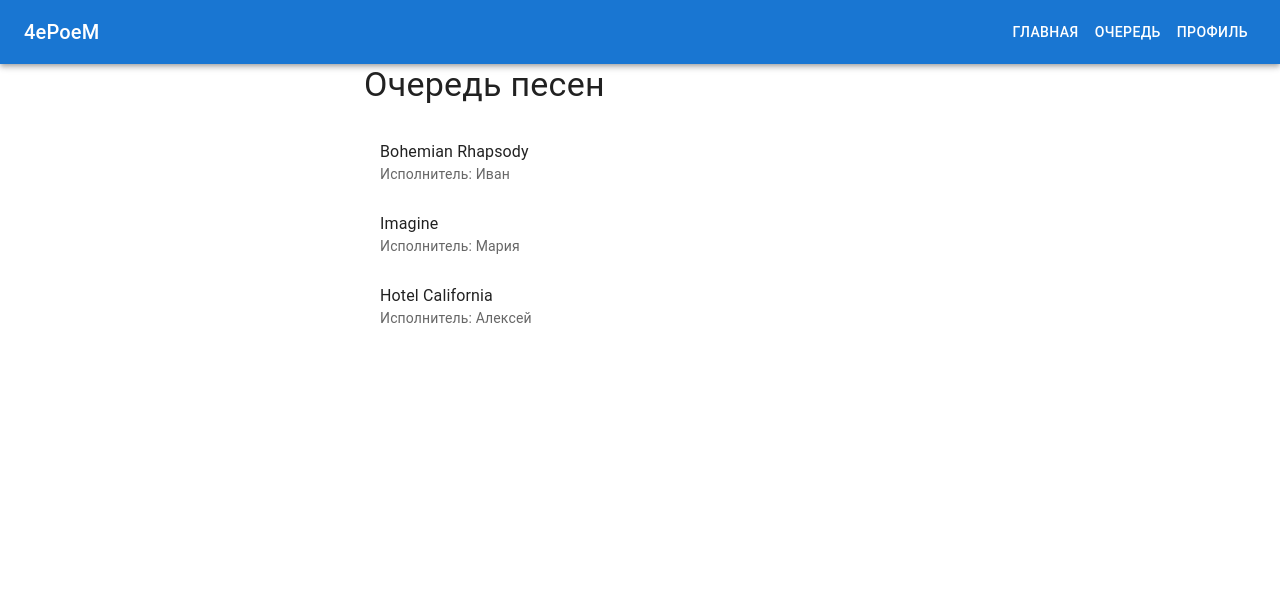
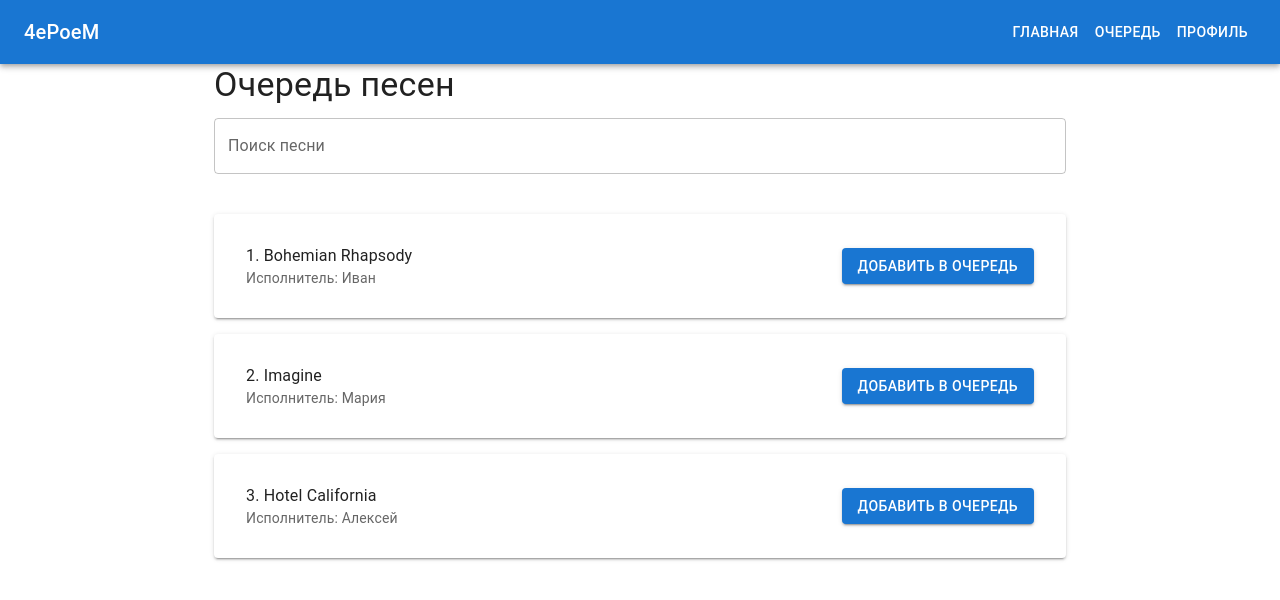
Before and after one commit to side-chaine/karaoke-pwa, a Next.js app: page /queue in a window 1280 px wide. Shown: the top 600 px of the page. Built offline with nearby package versions, Linux system fonts and the light colour scheme.

Commit message:
Fix imports and queue page

```diff
--- a/pages/queue.js
+++ b/pages/queue.js
@@ -1,9 +1,14 @@
 import React from 'react';
 import Layout from '../components/Layout';
-import { Typography, Container, List, ListItem, ListItemText } from '@mui/material';
+import { Typography, Container, List, ListItem, ListItemText, Paper, TextField, Button, Box } from '@mui/material';
+import { styled } from '@mui/material/styles';
+
+const QueueItem = styled(Paper)(({ theme }) => ({
+  padding: theme.spacing(2),
+  marginBottom: theme.spacing(2),
+}));
 
 const Queue = () => {
-  // Здесь будет логика получения данных о очереди
   const queueItems = [
     { id: 1, song: 'Bohemian Rhapsody', singer: 'Иван' },
     { id: 2, song: 'Imagine', singer: 'Мария' },
@@ -12,15 +17,31 @@ const Queue = () => {
 
   return (
     <Layout>
-      <Container maxWidth="sm">
+      <Container maxWidth="md">
         <Typography variant="h4" component="h1" gutterBottom>
           Очередь песен
         </Typography>
+        <Box mb={4}>
+          <TextField
+            fullWidth
+            variant="outlined"
+            label="Поиск песни"
+            placeholder="Введите название песни или исполнителя"
+          />
+        </Box>
         <List>
-          {queueItems.map((item) => (
-            <ListItem key={item.id}>
-              <ListItemText primary={item.song} secondary={`Исполнитель: ${item.singer}`} />
-            </ListItem>
+          {queueItems.map((item, index) => (
+            <QueueItem key={item.id} elevation={2}>
+              <ListItem>
+                <ListItemText
+                  primary={`${index + 1}. ${item.song}`}
+                  secondary={`Исполнитель: ${item.singer}`}
+                />
+                <Button variant="contained" color="primary">
+                  Добавить в очередь
+                </Button>
+              </ListItem>
+            </QueueItem>
           ))}
         </List>
       </Container>
```
Also changed, not shown: pages/index.js (+58 -4 lines), pages/profile.js (+30 -4 lines).
